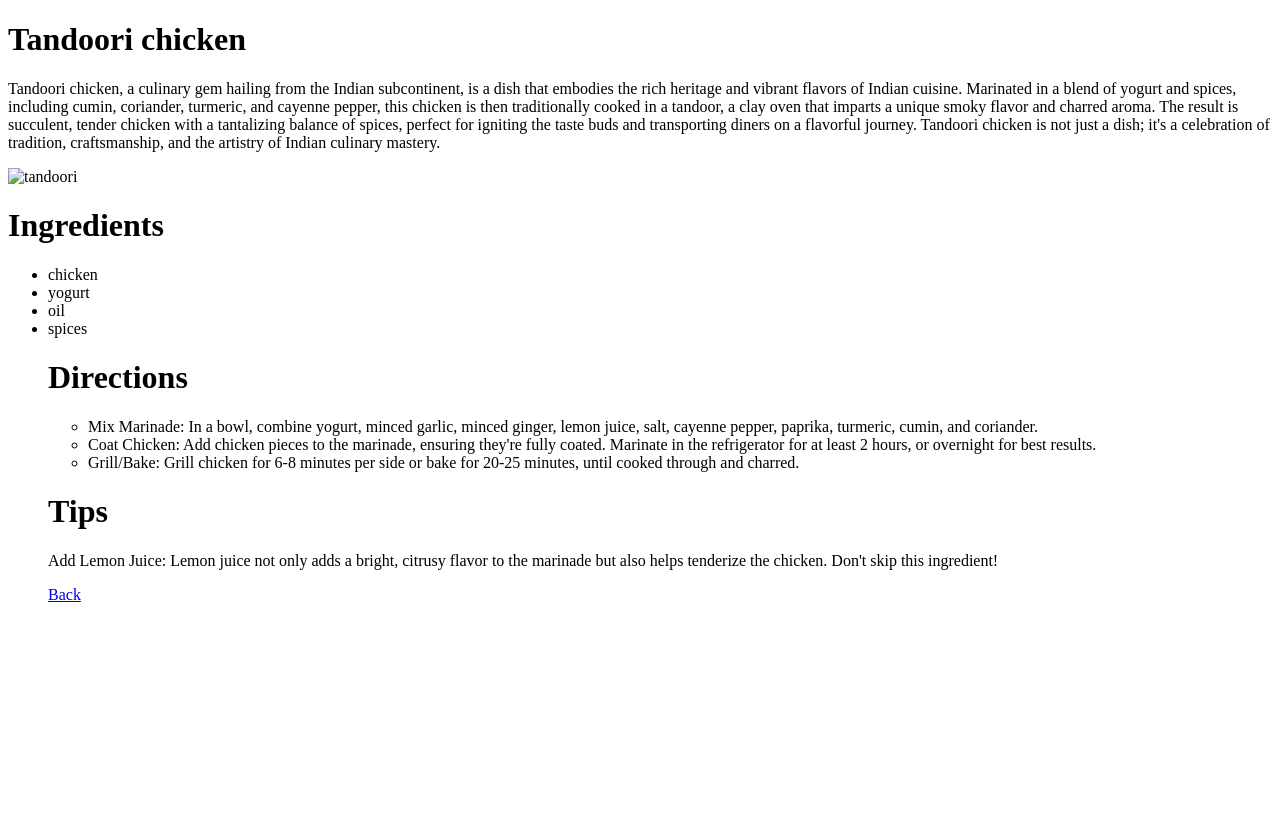
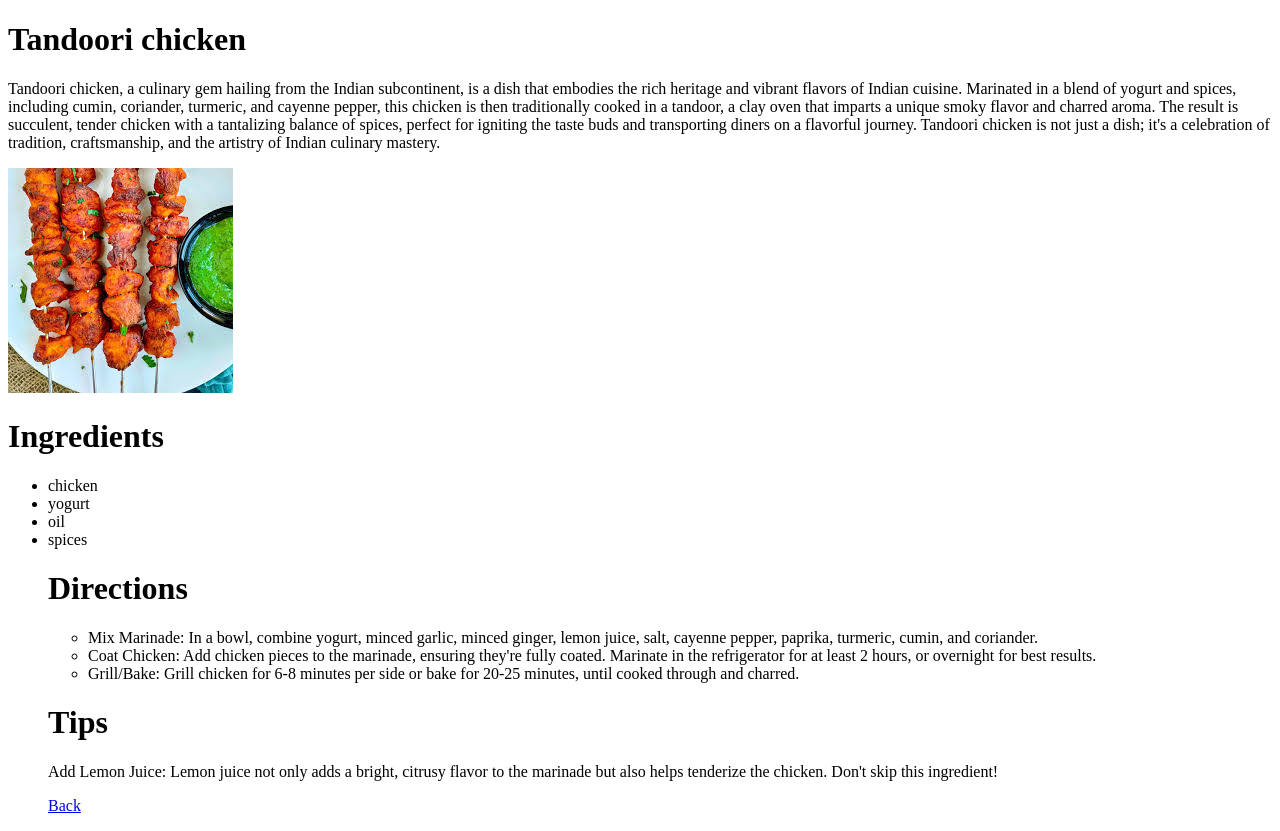
Before and after one commit to jeyanthsp/jey123, a plain HTML site: page tandoori.html in a window 1280 px wide. Before the commit the page ends 800 px from the top, so only its background shows below. Drawn offline with Linux system fonts and the light colour scheme.

Commit message:
Update tandoori.html

```diff
--- a/tandoori.html
+++ b/tandoori.html
@@ -9,7 +9,7 @@
     <h1>Tandoori chicken</h1>
     <p>
         Tandoori chicken, a culinary gem hailing from the Indian subcontinent, is a dish that embodies the rich heritage and vibrant flavors of Indian cuisine. Marinated in a blend of yogurt and spices, including cumin, coriander, turmeric, and cayenne pepper, this chicken is then traditionally cooked in a tandoor, a clay oven that imparts a unique smoky flavor and charred aroma. The result is succulent, tender chicken with a tantalizing balance of spices, perfect for igniting the taste buds and transporting diners on a flavorful journey. Tandoori chicken is not just a dish; it's a celebration of tradition, craftsmanship, and the artistry of Indian culinary mastery.</p>
-<img src="image/tand.jpeg" alt="tandoori">
+<img src="tand.jpeg" alt="tandoori">
 <h1>Ingredients</h1>
 <ul>
     <li>chicken</li>
```
